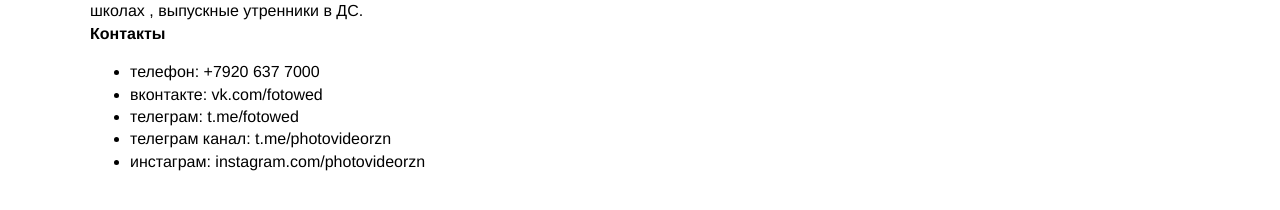
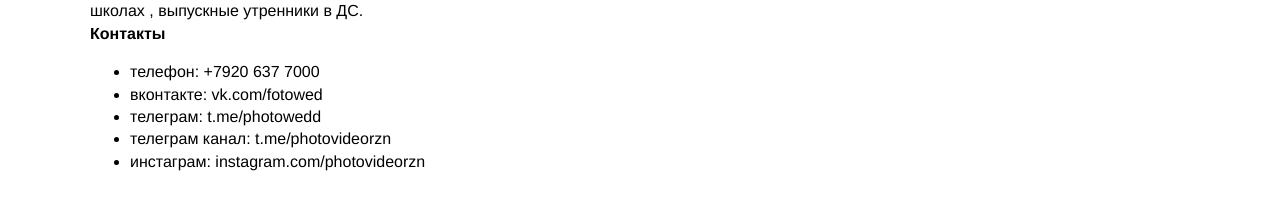
Before and after one commit to fv62/fv62.github.io, a Jekyll site: the page built from index.md, in a window 1280 px wide. Shown: the part 377-587 px from the top of the page. Built offline with Jekyll 4.4.1, drawn with Linux system fonts in a browser that asks for light colours.

Commit message:
updated t.me

```diff
--- a/index.md
+++ b/index.md
@@ -12,6 +12,6 @@
 **Контакты**
 - телефон: [+7920 637 7000](tel:+79206377000)
 - вконтакте: [vk.com/fotowed](https://vk.com/fotowed)
-- телеграм: [t.me/fotowed](https://t.me/fotowed)
+- телеграм: [t.me/photowedd](https://t.me/photowedd)
 - телеграм канал: [t.me/photovideorzn](https://t.me/photovideorzn)
 - инстаграм: [instagram.com/photovideorzn](https://www.instagram.com/photovideorzn)
```
